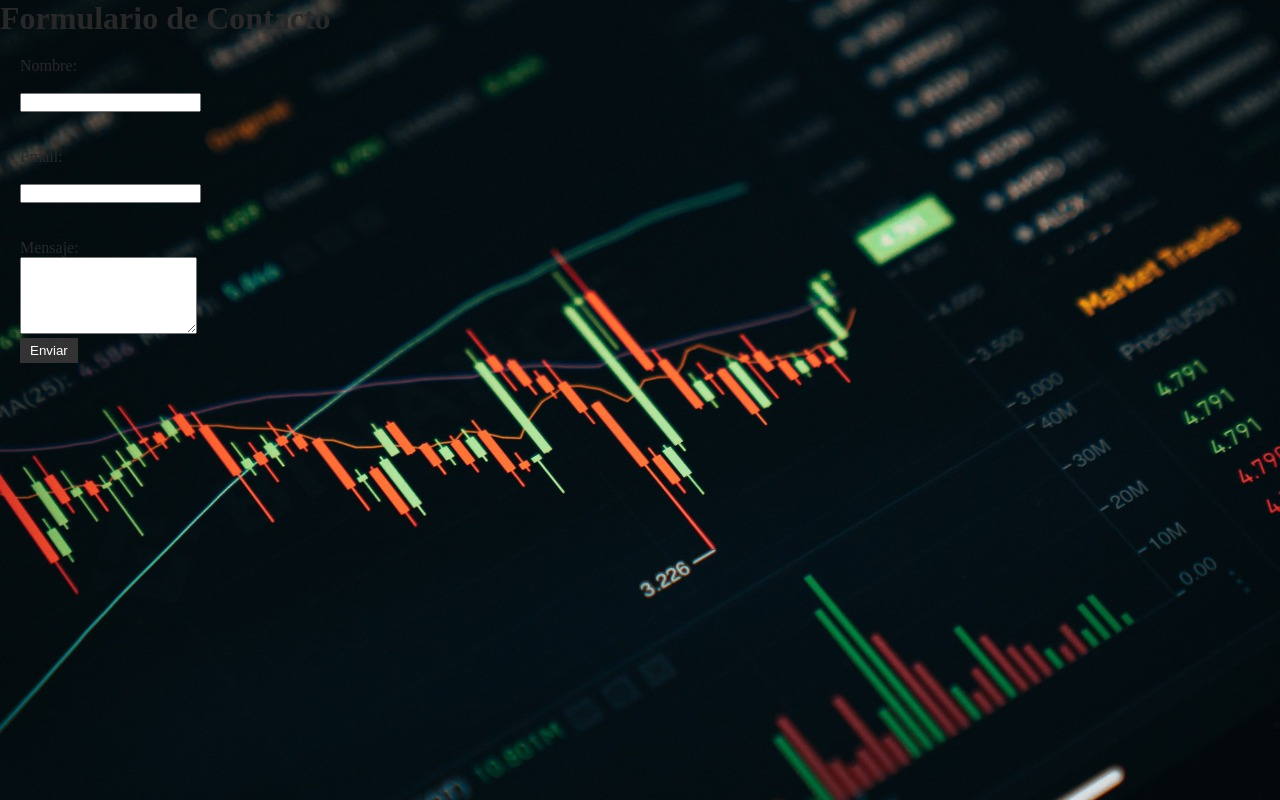
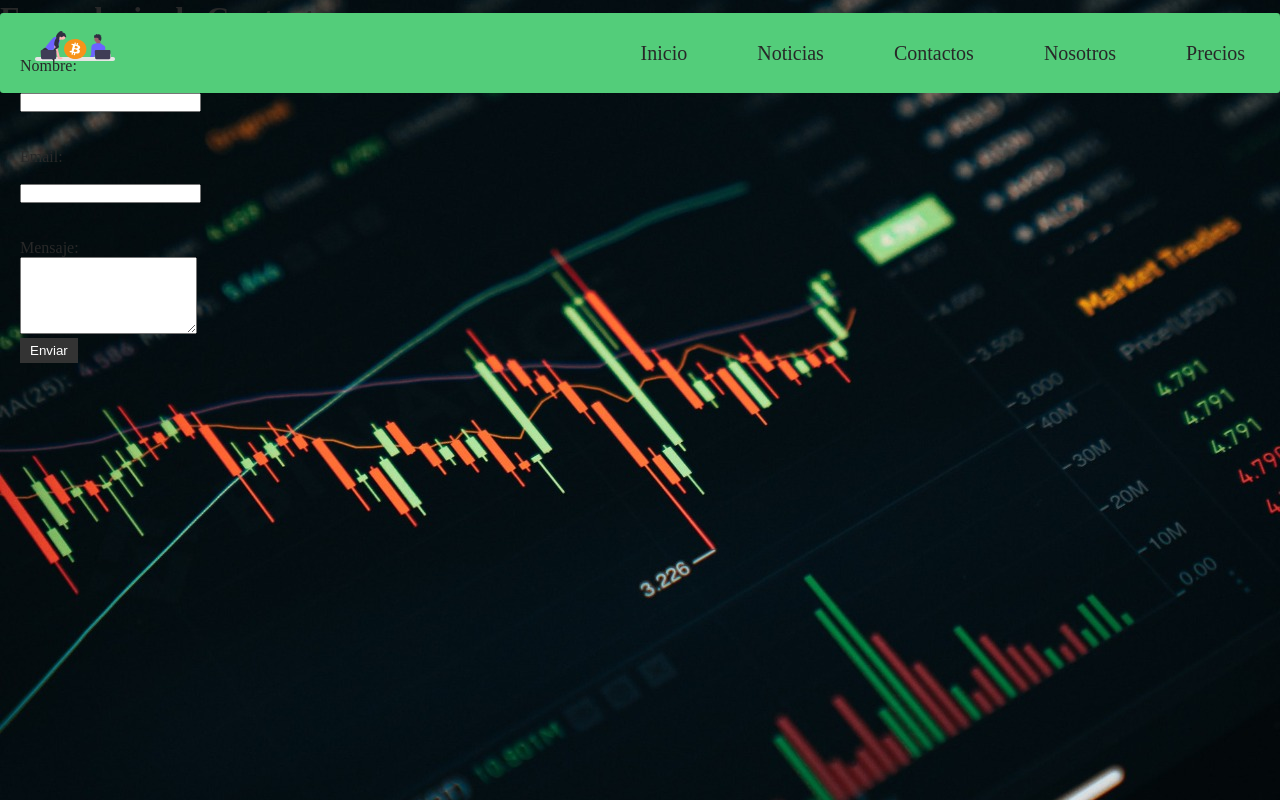
Before and after one commit to Davidterrestre/ProyectoCodoACodo, a plain HTML site: page contactos.html in a window 1280 px wide. Drawn offline with Linux system fonts and the light colour scheme.

Commit message:
NAV MAS ANIMATION

```diff
--- a/contactos.html
+++ b/contactos.html
@@ -59,6 +59,22 @@
 </head>
 
 <body>
+
+  <header>
+    <nav class="header-top" >
+        <div >
+            <a href="index.html" class="logo"><img src="img/undraw_bitcoin_re_urgq.svg" alt="LOGO" height="30"></a>
+        </div>
+        <div class="header-right" >
+            <a href="index.html" >Inicio</a>
+            <a href="noticias.html" >Noticias</a>
+            <a href="contactos.html" >Contactos</a>
+            <a href="nosotros.html" >Nosotros</a>
+            <a href="precios.html">Precios</a>
+        </div>
+    </nav>
+  </header>
+
   <div class="container">
     <h1>Formulario de Contacto</h1>
     <form name="formulario" onsubmit="return validarFormulario()" method="post">
```
